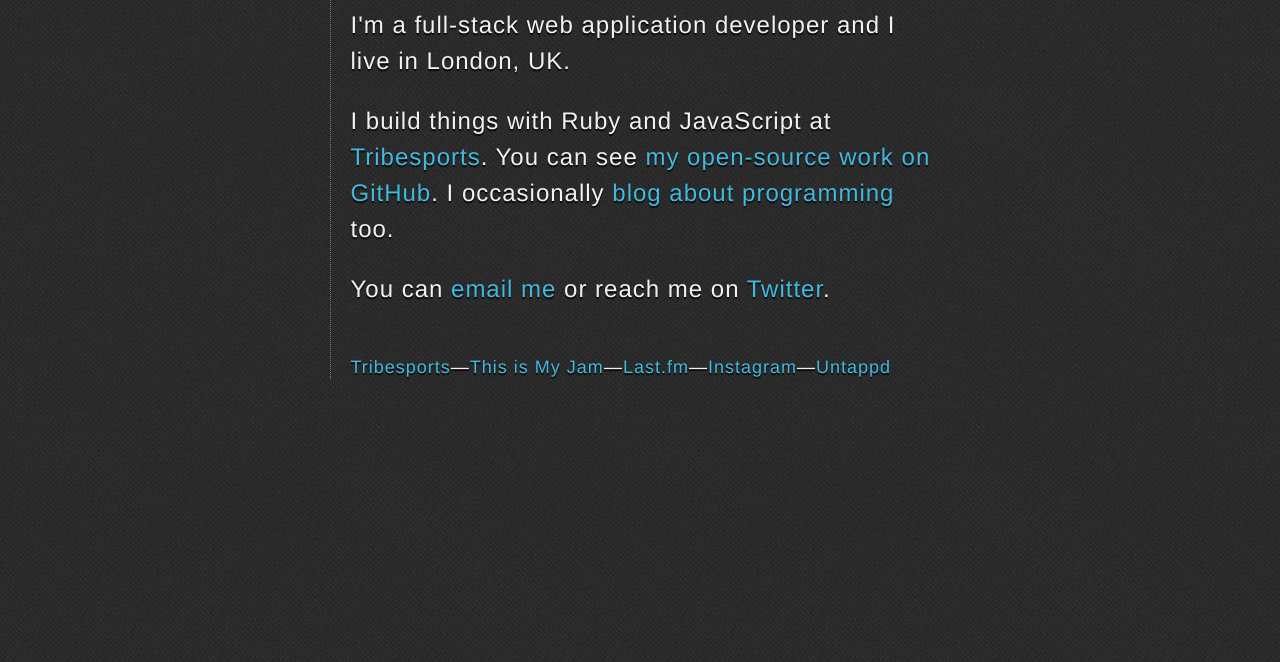
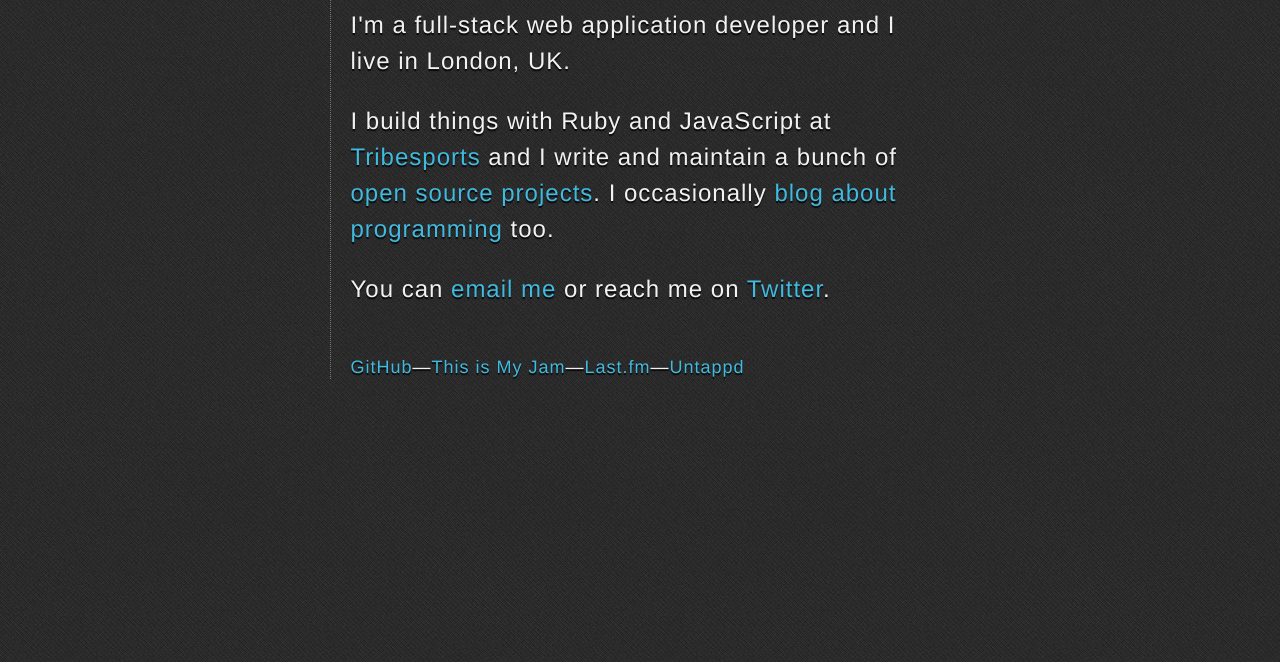
Before and after one commit to joecorcoran/homepage, a plain HTML site: page index.html in a window 1280 px wide. Shown: the part 138-800 px from the top of the page. Drawn offline with Linux system fonts and the light colour scheme; a web font is replaced by a local one.

Commit message:
Update links

```diff
--- a/index.html
+++ b/index.html
@@ -23,14 +23,13 @@
         <h1>Joe Corcoran</h1>
         <p>I'm a full-stack web application developer and I live in London, UK.</p>
       </header>
-      <p>I build things with Ruby and JavaScript at <a href="http://tribesports.com">Tribesports</a>. You can see <a href="http://github.com/joecorcoran">my open-source work on GitHub</a>. I occasionally <a href="http://blog.joecorcoran.co.uk">blog about programming</a> too.</p>
+      <p>I build things with Ruby and JavaScript at <a href="http://tribesports.com">Tribesports</a> and I write and maintain a bunch of <a href="http://blog.joecorcoran.co.uk/projects/">open source projects</a>. I occasionally <a href="http://blog.joecorcoran.co.uk">blog about programming</a> too.</p>
       <p>You can <a href="mailto:joecorcoran@gmail.com">email me</a> or reach me on <a href="http://twitter.com/josephcorcoran">Twitter</a>.</p>
       <footer>
         <ul class="links">
-          <li><a href="http://tribesports.com/users/joe">Tribesports</a></li>
+          <li><a href="https://github.com/joecorcoran">GitHub</a></li>
           <li><a href="http://www.thisismyjam.com/joecorcoran">This is My Jam</a></li>
           <li><a href="http://last.fm/user/laserbeam">Last.fm</a></li>
-          <li><a href="http://instagram.com/joecorcoran">Instagram</a></li>
           <li><a href="http://untappd.com/user/joecorcoran">Untappd</a></li>
         </ul>
       </footer>
```
